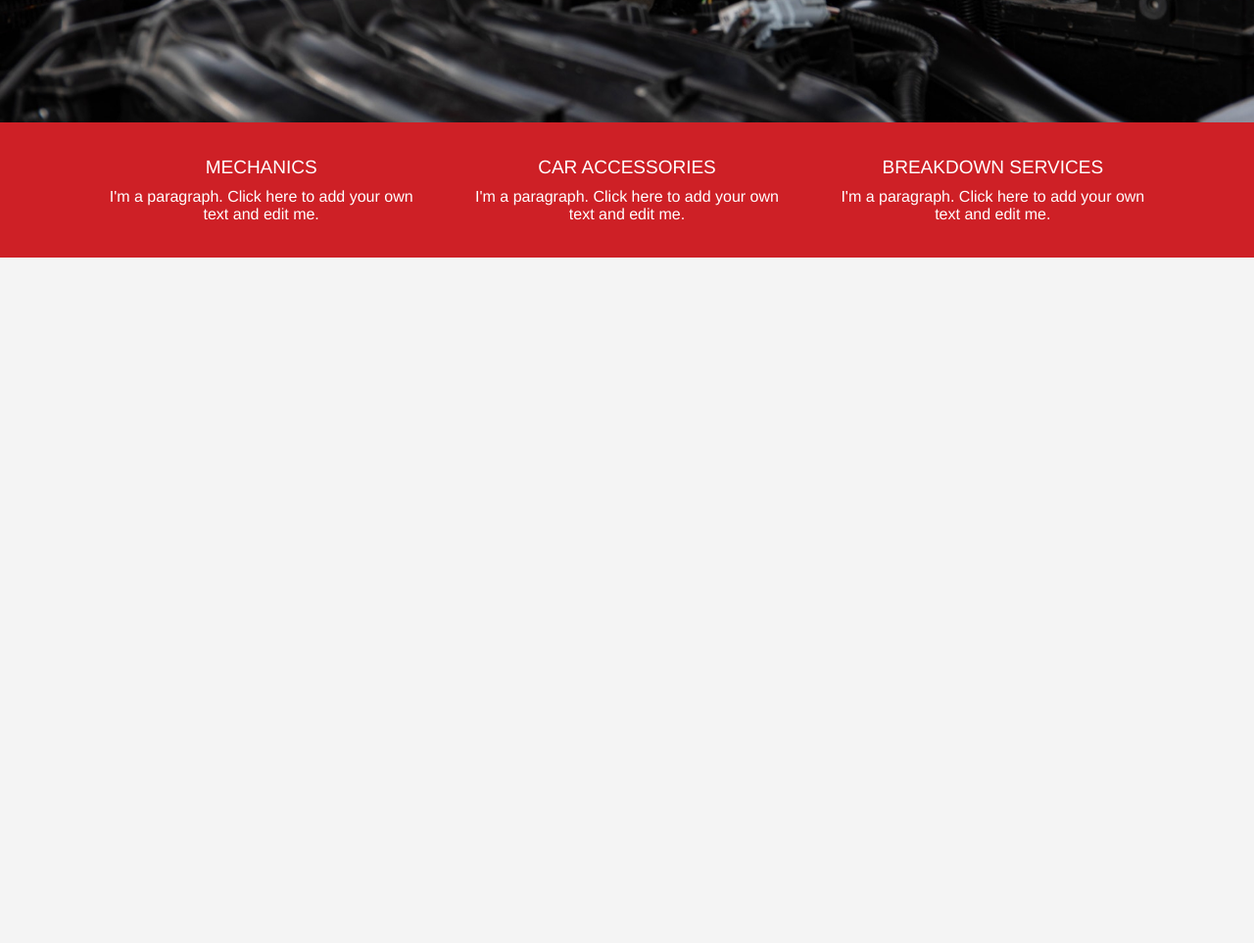
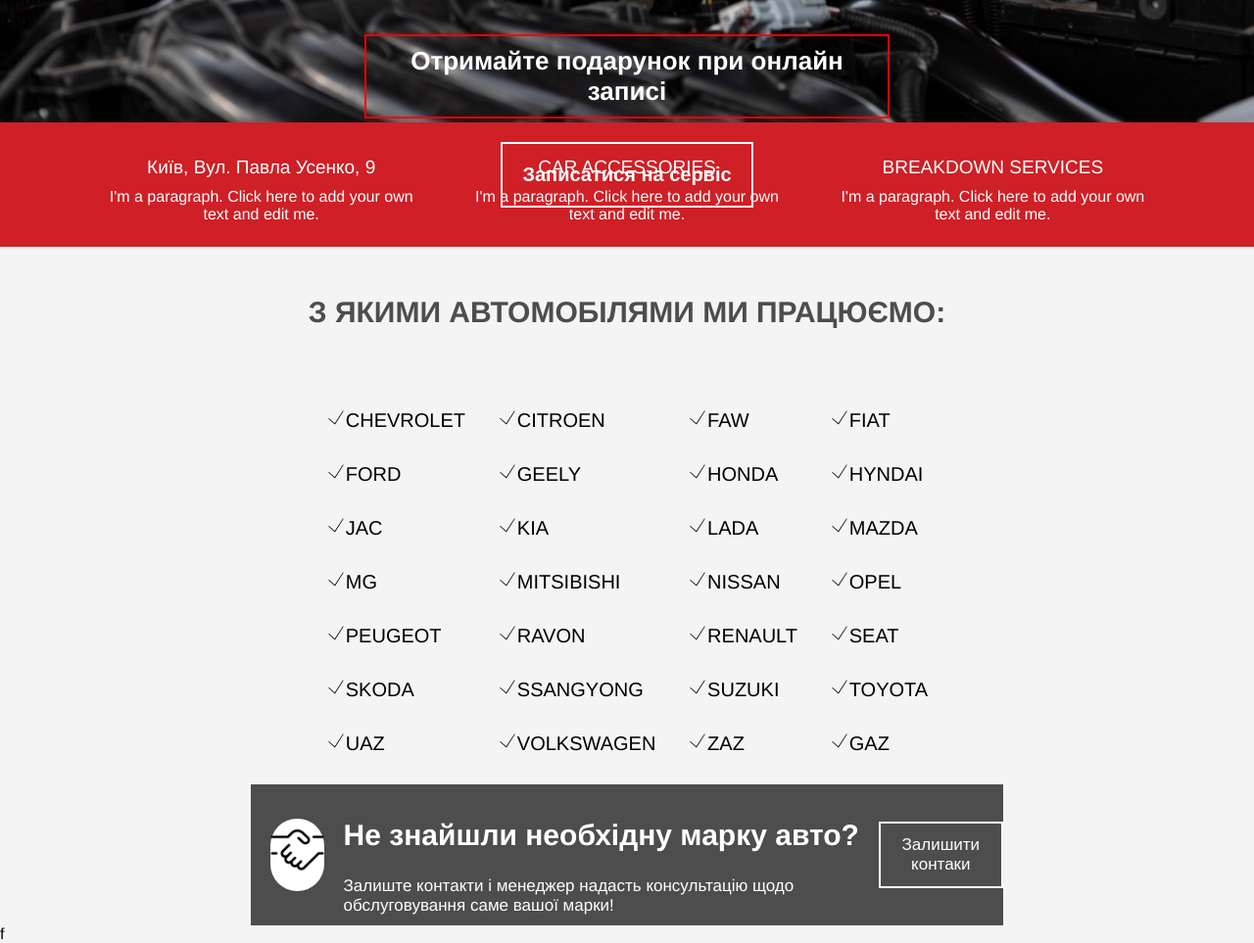
Before and after one commit to 3Tushka/Dr.Repair-Autocenter, a website built with Vite: page index.html in a window 1280 px wide. Shown: the part 575-1538 px from the top of the page at 98% size. Before the commit the page ends 838 px from the top, so only its background shows below. Built offline with nearby package versions, Linux system fonts and the light colour scheme.

Commit message:
added autolist section and style

```diff
--- a/index.html
+++ b/index.html
@@ -26,11 +26,15 @@
   <section class="promo">
     <div class="promo-box">
       <div class="promo-box-title">
-        CAR & AUTO REPAIR SERVICES
+        Довірте технічне обслуговування автомобіля професіоналам!
       </div>
-      <div class="promo-box-desc">
-        I'm a paragraph. Click here to add your own text and edit me. I’m a great place for you to tell a story and let
-        your users know a little more about you.
+      <div class="promo-box-btns">
+        <div class="present">
+          Отримайте подарунок при онлайн записі
+        </div>
+        <div class="btn-login">
+          <button class="login">Записатися на сервіс</button>
+        </div>
       </div>
     </div>
   </section>
@@ -40,7 +44,7 @@
     <div class="info-box">
       <div class="info-box-item">
         <div class="info-box-item__title">
-          MECHANICS
+          Київ, Вул. Павла Усенко, 9
         </div>
         <div class="info-box-item__desc">
           I'm a paragraph. Click here to add your own text and edit me.
@@ -65,6 +69,126 @@
     </div>
   </section>
 
+  <section class="autolist">
+    <div class="autolist-title">
+      З якими автомобілями ми працюємо:
+    </div>
+    <div class="wrapper-autolist">
+      <div class="autolist-column">
+        <div class="autolist-column-item">
+          <img src="/src/assets/icons/icons8-done.svg" alt="correct">CHEVROLET
+        </div>
+        <div class="autolist-column-item">
+          <img src="/src/assets/icons/icons8-done.svg" alt="correct">FORD
+        </div>
+        <div class="autolist-column-item">
+          <img src="/src/assets/icons/icons8-done.svg" alt="correct">JAC
+        </div>
+        <div class="autolist-column-item">
+          <img src="/src/assets/icons/icons8-done.svg" alt="correct">MG
+        </div>
+        <div class="autolist-column-item">
+          <img src="/src/assets/icons/icons8-done.svg" alt="correct">PEUGEOT
+        </div>
+        <div class="autolist-column-item">
+          <img src="/src/assets/icons/icons8-done.svg" alt="correct">SKODA
+        </div>
+        <div class="autolist-column-item">
+          <img src="/src/assets/icons/icons8-done.svg" alt="correct">UAZ
+        </div>
+      </div>
+
+      <div class="autolist-column">
+        <div class="autolist-column-item">
+          <img src="/src/assets/icons/icons8-done.svg" alt="correct">CITROEN
+        </div>
+        <div class="autolist-column-item">
+          <img src="/src/assets/icons/icons8-done.svg" alt="correct">GEELY
+        </div>
+        <div class="autolist-column-item">
+          <img src="/src/assets/icons/icons8-done.svg" alt="correct">KIA
+        </div>
+        <div class="autolist-column-item">
+          <img src="/src/assets/icons/icons8-done.svg" alt="correct">MITSIBISHI
+        </div>
+        <div class="autolist-column-item">
+          <img src="/src/assets/icons/icons8-done.svg" alt="correct">RAVON
+        </div>
+        <div class="autolist-column-item">
+          <img src="/src/assets/icons/icons8-done.svg" alt="correct">SSANGYONG
+        </div>
+        <div class="autolist-column-item">
+          <img src="/src/assets/icons/icons8-done.svg" alt="correct">VOLKSWAGEN
+        </div>
+      </div>
+
+      <div class="autolist-column">
+        <div class="autolist-column-item">
+          <img src="/src/assets/icons/icons8-done.svg" alt="correct">FAW
+        </div>
+        <div class="autolist-column-item">
+          <img src="/src/assets/icons/icons8-done.svg" alt="correct">HONDA
+        </div>
+        <div class="autolist-column-item">
+          <img src="/src/assets/icons/icons8-done.svg" alt="correct">LADA
+        </div>
+        <div class="autolist-column-item">
+          <img src="/src/assets/icons/icons8-done.svg" alt="correct">NISSAN
+        </div>
+        <div class="autolist-column-item">
+          <img src="/src/assets/icons/icons8-done.svg" alt="correct">RENAULT
+        </div>
+        <div class="autolist-column-item">
+          <img src="/src/assets/icons/icons8-done.svg" alt="correct">SUZUKI
+        </div>
+        <div class="autolist-column-item">
+          <img src="/src/assets/icons/icons8-done.svg" alt="correct">ZAZ
+        </div>
+      </div>
+
+      <div class="autolist-column">
+        <div class="autolist-column-item">
+          <img src="/src/assets/icons/icons8-done.svg" alt="correct">FIAT
+        </div>
+        <div class="autolist-column-item">
+          <img src="/src/assets/icons/icons8-done.svg" alt="correct">HYNDAI
+        </div>
+        <div class="autolist-column-item">
+          <img src="/src/assets/icons/icons8-done.svg" alt="correct">MAZDA
+        </div>
+        <div class="autolist-column-item">
+          <img src="/src/assets/icons/icons8-done.svg" alt="correct">OPEL
+        </div>
+        <div class="autolist-column-item">
+          <img src="/src/assets/icons/icons8-done.svg" alt="correct">SEAT
+        </div>
+        <div class="autolist-column-item">
+          <img src="/src/assets/icons/icons8-done.svg" alt="correct">TOYOTA
+        </div>
+        <div class="autolist-column-item">
+          <img src="/src/assets/icons/icons8-done.svg" alt="correct">GAZ
+        </div>
+      </div>
+    </div>
+
+    <div class="autolist-info-box">
+      <div class="info-box-icon">
+        <img src="/src/assets/icons/icons8-handshake-64.png" alt="handsake">
+      </div>
+      <div class="info-box-text">
+        <div class="info-box-text__title">
+          <h2 style="color: #fff">Не знайшли необхідну марку авто?</h2>
+        </div>
+        <div class="info-box-text__desc">
+          Залиште контакти і менеджер надасть консультацію щодо обслуговування саме вашої марки!
+        </div>
+      </div>
+      <div class="info-box-button">
+        <button class="login">Залишити контаки</button>
+      </div>
+    </div>
+  </section>
+  f
   <script type="module" src="/src/js/main.js"></script>
 </body>
 
--- a/src/js/main.js
+++ b/src/js/main.js
@@ -1,3 +1,4 @@
 import '../styles/style.scss'
 import '../styles/promo/promo.scss'
 import '../styles/info/info.scss'
+import '../styles/autolist/autolist.scss'
--- /dev/null
+++ b/src/styles/autolist/autolist.scss
@@ -0,0 +1,88 @@
+.autolist {
+
+    .autolist-title {
+        margin: 50px 0;
+        font-weight: 600;
+        color: #4d4d4d;
+        font-size: 30px;
+        text-align: center;
+        text-transform: uppercase;
+    }
+
+    .wrapper-autolist {
+        margin: 0 300px;
+        display: flex;
+        justify-content: space-evenly;
+
+        .autolist-column {
+            align-items: center;
+
+            .autolist-column-item {
+                margin: 30px 0;
+                font-size: 20px;
+
+                img {
+                    width: auto;
+                    height: 20px;
+                    object-fit: cover;
+                }
+            }
+        }
+    }
+
+    .autolist-info-box {
+        background: #4d4d4d;
+        display: flex;
+        align-items: center;
+        padding: 10px 0;
+        width: 60%;
+        margin: 0 auto;
+
+        .info-box-icon {
+            background: #fff;
+            border-radius: 90px;
+            margin: 0 20px;
+            width: 74px;
+            height: 74px;
+
+            img {
+                width: 100%;
+                height: auto;
+                object-fit: cover;
+            }
+        }
+
+        .info-box-text {
+            color: #fff;
+
+            &__title {
+                margin-bottom: 20px;
+                font-size: 20px;
+                font-weight: 600;
+            }
+
+            &__desc {
+                font-size: 17px;
+            }
+        }
+
+        .info-box-button {
+            margin: 0 auto;
+
+            .login {
+                background: none;
+                color: #fff;
+                padding: 12px;
+                font-size: 17px;
+                border: 2px solid #fff;
+                transition: 0.2s ease-out;
+            }
+
+            .login:hover {
+                cursor: pointer;
+                background: #fff;
+                color: black;
+            }
+        }
+    }
+}
--- a/src/styles/info/info.scss
+++ b/src/styles/info/info.scss
@@ -1,6 +1,7 @@
 .info {
     background-color: #ce2026;
     text-align: center;
+    height: 127px;
 
     .info-box {
         margin: 0 100px;
--- a/src/styles/promo/promo.scss
+++ b/src/styles/promo/promo.scss
@@ -11,20 +11,46 @@
         flex-direction: column;
         text-align: center;
 
-        margin: 30vh 0;
+        margin: 25vh 0;
 
         .promo-box-title {
-            font-size: 45px;
+            font-size: 65px;
+            padding: 0 20% 50px;
             font-weight: 600;
             color: #fff;
             text-shadow: 0px 5px 6px rgba(0, 0, 0, 0.87);
         }
 
-        .promo-box-desc {
-            font-size: 25px;
-            color: #fff;
-            margin: 0 15%;
-            text-shadow: 0px 5px 6px rgba(0, 0, 0, 0.45);
+        .promo-box-btns {
+            .present {
+                background: none;
+                border: 2px solid red;
+                padding: 10px;
+                font-size: 26px;
+                font-weight: 700;
+                color: #fff;
+                margin: auto;
+                width: 40%;
+                margin-bottom: 1.5rem;
+            }
+
+            .btn-login {
+                .login {
+                    background: none;
+                    color: #fff;
+                    padding: 20px;
+                    font-size: 20px;
+                    font-weight: 700;
+                    border: 2px solid #fff;
+                    transition: 0.2s ease-out;
+                }
+
+                .login:hover {
+                    cursor: pointer;
+                    background: #fff;
+                    color: black;
+                }
+            }
         }
     }
 }
```
